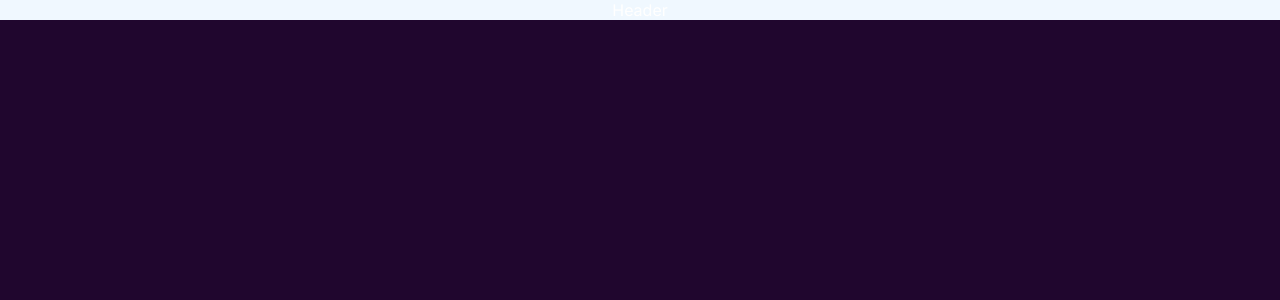
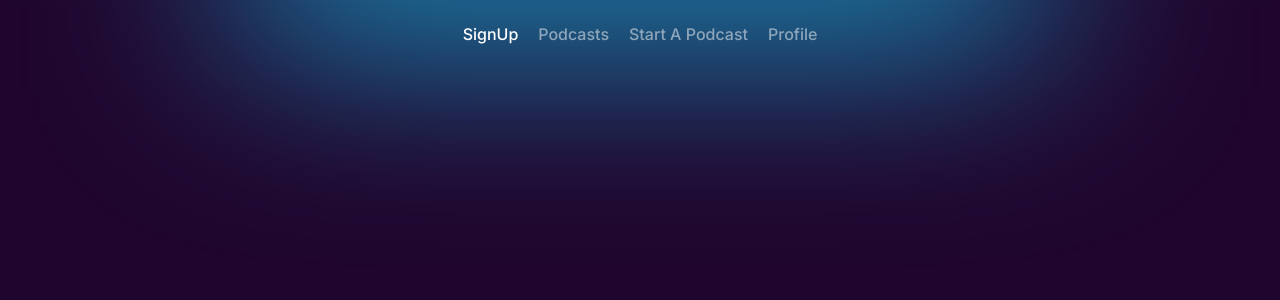
Before and after one commit to TejaswiniHirudkar/Podcast_Platform, a React (Create React App) app: page / in a window 1280 px wide. Shown: the top 300 px of the page. Built offline with nearby package versions, Linux system fonts and the light colour scheme.

Commit message:
added few files and implement the header code

```diff
--- a/package.json
+++ b/package.json
@@ -3,12 +3,15 @@
   "version": "0.1.0",
   "private": true,
   "dependencies": {
+    "@reduxjs/toolkit": "^1.9.7",
     "@testing-library/jest-dom": "^5.17.0",
     "@testing-library/react": "^13.4.0",
     "@testing-library/user-event": "^13.5.0",
     "firebase": "^10.5.0",
     "react": "^18.2.0",
     "react-dom": "^18.2.0",
+    "react-redux": "^8.1.3",
+    "react-router-dom": "^6.17.0",
     "react-scripts": "5.0.1",
     "web-vitals": "^2.1.4"
   },
--- a/src/App.js
+++ b/src/App.js
@@ -1,10 +1,16 @@
+import { BrowserRouter as Router, Routes, Route } from 'react-router-dom';
 import './App.css';
-import Header from './components/Header';
+import SignUpPage from './pages/SignUp';
+
 
 function App() {
   return (
     <div className="App">
-      <Header/>
+      <Router>
+        <Routes>
+          <Route path='/' element = {<SignUpPage/>}/>
+        </Routes>
+      </Router>
     </div>
   );
 }
--- a/src/components/Header/index.js
+++ b/src/components/Header/index.js
@@ -1,9 +1,21 @@
 import React from 'react'
 import "./styles.css"
+import { Link, useLocation } from 'react-router-dom'
 
 function Header() {
+  const location = useLocation();
+  const currentPath = location.pathname;
   return (
-    <div className='nav'>Header</div>
+    <div className='navbar'>
+      <div className='gradient'></div>
+      <div className="links">
+        <Link to="/" className={currentPath === "/" ? "active": ""}>SignUp</Link>
+        <Link to="/podcasts" className={currentPath === "/podcast" ? "active": ""}>Podcasts</Link>
+        <Link to="/start-a-podcast" className={currentPath === "/start-a-podcast" ? "active": ""}>Start A Podcast</Link>
+        <Link to="/profile" className={currentPath === "/profile" ? "active": ""}>Profile</Link>
+      </div>
+
+    </div>
   )
 }
 
--- a/src/components/Header/styles.css
+++ b/src/components/Header/styles.css
@@ -1,3 +1,38 @@
-.nav{
-    background-color: aliceblue;
-}
+.navbar {
+    display: flex;
+    justify-content: center;
+    align-items: center;
+    padding: 1.5rem;
+  }
+
+  .links {
+    display: flex;
+    justify-content: center;
+    gap: 1.25rem;
+    align-items: center;
+  }
+
+  .links a {
+    color: #8ea6bb;
+    text-decoration: none !important;
+    font-weight: 500;
+  }
+  .links a:hover {
+    color: var(--white);
+    transition: all 0.3s;
+  }
+
+  .gradient {
+    position: absolute;
+    width: 800px;
+    height: 150px;
+    margin: auto;
+    background: var(--blue);
+    filter: blur(100px);
+    z-index: -1;
+    top: -120px;
+  }
+
+  .active{
+    color: var(--white) !important;
+  }
--- a/src/index.js
+++ b/src/index.js
@@ -2,10 +2,14 @@ import React from 'react';
 import ReactDOM from 'react-dom/client';
 import './index.css';
 import App from './App';
+import { Provider } from 'react-redux';
+import store from './store';
 
 const root = ReactDOM.createRoot(document.getElementById('root'));
 root.render(
   <React.StrictMode>
+    <Provider store={store}>
     <App />
+    </Provider>
   </React.StrictMode>
 );
--- a/src/pages/SignUp.js
+++ b/src/pages/SignUp.js
@@ -0,0 +1,12 @@
+import React from 'react'
+import Header from '../components/Header'
+
+function SignUpPage() {
+  return (
+    <div>
+        <Header/>
+    </div>
+  )
+}
+
+export default SignUpPage
--- /dev/null
+++ b/src/slices/userSlice.js
@@ -0,0 +1,21 @@
+import {createSlice} from "@reduxjs/toolkit"
+
+const initialState={
+    user:null,
+};
+
+const userSlice = createSlice({
+    name:"user",
+    initialState,
+    reducers:{
+        setUser:(state,action)=>{
+            state.user=action.payload;
+        },
+        clearUser:(state)=>{
+            state.user=null;
+        },
+    },
+});
+
+export const {setUser, clearUser}=userSlice.actions;
+export default userSlice.reducer;
--- /dev/null
+++ b/src/store.js
@@ -0,0 +1,10 @@
+import {configureStore} from '@reduxjs/toolkit';
+import userReducer from './slices/userSlice';
+
+
+
+export default configureStore({
+    reducer:{
+        user:userReducer,
+    },
+});
```
Also changed, not shown: src/components/Input/index.js (added, +15 -0 lines), src/components/Input/styles.css (added), 1 other file (tests, documents, lock files or other folders).
